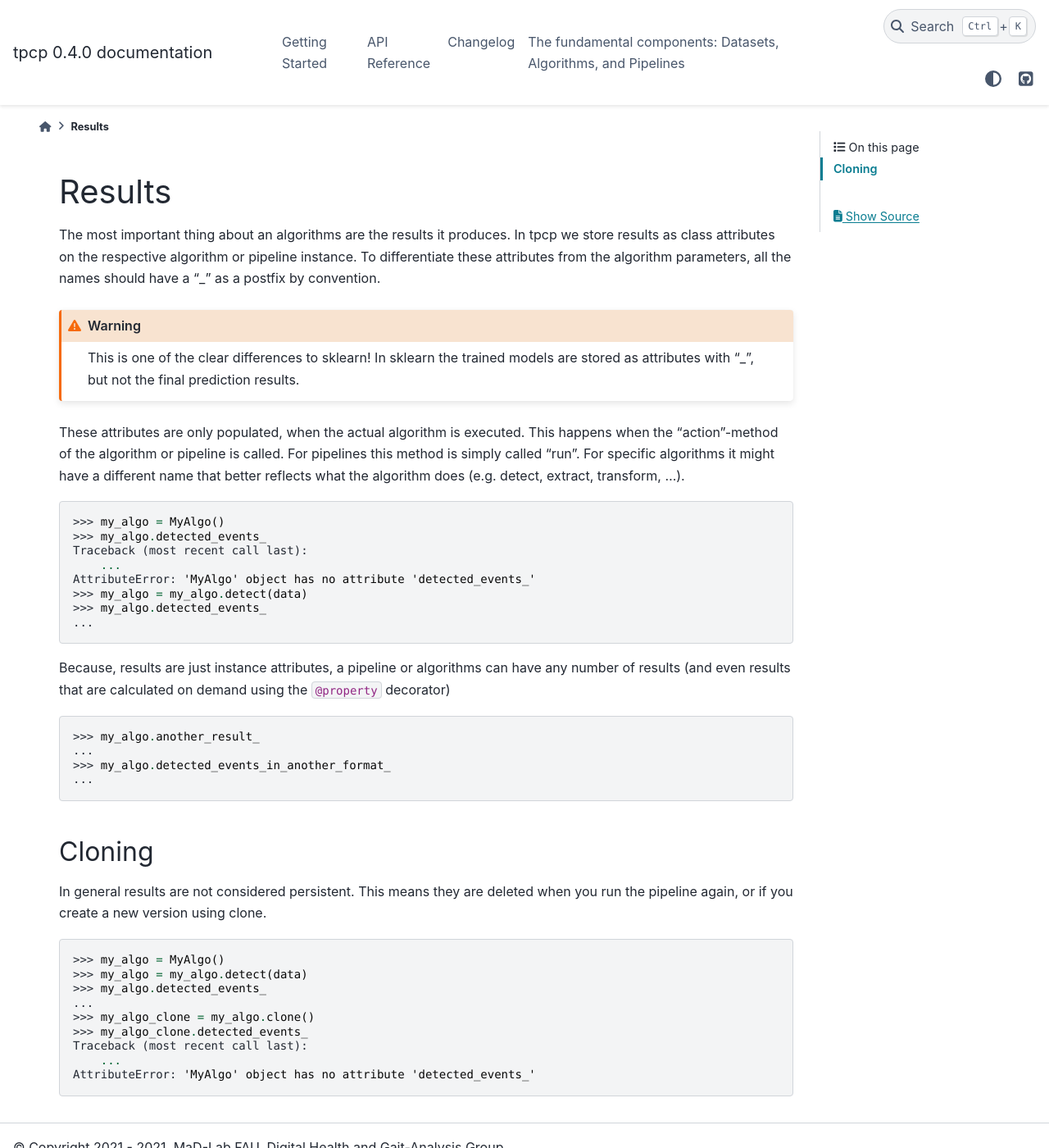
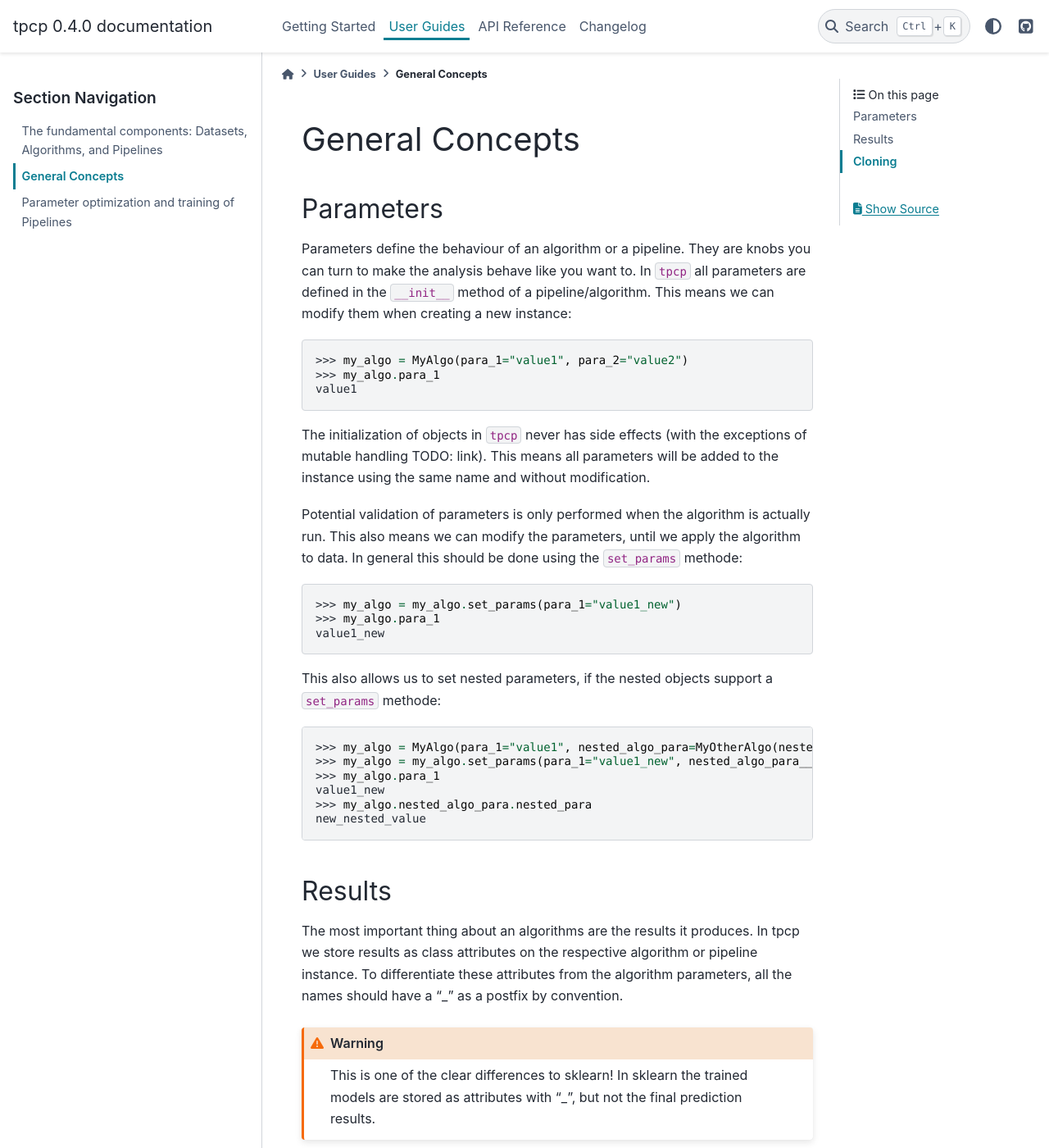
Before and after one commit to mad-lab-fau/tpcp, a Sphinx documentation site: the page built from docs/guides/general_concepts.rst, in a window 1280 px wide and 1400 px high. Shown: the whole window at 82% size. Built offline with Sphinx 7.4.7 and the PyData theme 0.15.4, drawn with Linux system fonts in a browser that asks for light colours; pages that are not in the unit, such as notebooks, are missing from menus.

Commit message:
Restructured the guides

```diff
--- a/docs/guides/introduction/algorithms_pipelines_datasets.rst
+++ b/docs/guides/algorithms_pipelines_datasets.rst
@@ -73,7 +73,7 @@ In tpcp we call this glueing code Pipeline.
     Some pipelines might additionally define a `self_optmize` method that is able to "train" certain input parameters
     based on provided data.
 
-.. figure:: ../../diagrams/algos_simple.svg
+.. figure:: ../diagrams/algos_simple.svg
 
     In a simple case, a single pipeline can interface between all available Datasets and all Algorithms, because they
     share a common interface.
@@ -86,7 +86,7 @@ algorithms.
 This means, you will often end up with multiple pipelines (even within a single project) that connect one data interface
 (that might be shared by multiple datasets) with multiple algorithm interfaces for different types of analysis.
 
-.. figure:: ../../diagrams/algos_complicated.svg
+.. figure:: ../diagrams/algos_complicated.svg
 
    Pipelines act as glueing code for one Dataset interface with one or multiple Algorithm interfaces to perform one
    specific analysis.
--- a/docs/guides/introduction/algorithms_and_pipelines_basics/results.rst
+++ b/docs/guides/general_concepts.rst
@@ -1,5 +1,49 @@
+General Concepts
+================
+
+Parameters
+----------
+
+Parameters define the behaviour of an algorithm or a pipeline.
+They are knobs you can turn to make the analysis behave like you want to.
+In `tpcp` all parameters are defined in the `__init__` method of a pipeline/algorithm.
+This means we can modify them when creating a new instance:
+
+.. code-block:: python
+
+    >>> my_algo = MyAlgo(para_1="value1", para_2="value2")
+    >>> my_algo.para_1
+    value1
+
+The initialization of objects in `tpcp` never has side effects (with the exceptions of mutable handling TODO: link).
+This means all parameters will be added to the instance using the same name and without modification.
+
+Potential validation of parameters is only performed when the algorithm is actually run.
+This also means we can modify the parameters, until we apply the algorithm to data.
+In general this should be done using the `set_params` methode:
+
+.. code-block:: python
+
+    >>> my_algo = my_algo.set_params(para_1="value1_new")
+    >>> my_algo.para_1
+    value1_new
+
+This also allows us to set nested parameters, if the nested objects support a `set_params` methode:
+
+.. code-block:: python
+
+    >>> my_algo = MyAlgo(para_1="value1", nested_algo_para=MyOtherAlgo(nested_para="nested_value"))
+    >>> my_algo = my_algo.set_params(para_1="value1_new", nested_algo_para__nested_para="new_nested_value")
+    >>> my_algo.para_1
+    value1_new
+    >>> my_algo.nested_algo_para.nested_para
+    new_nested_value
+
+
+
+
 Results
-=======
+-------
 
 The most important thing about an algorithms are the results it produces.
 In tpcp we store results as class attributes on the respective algorithm or pipeline instance.
--- /dev/null
+++ b/docs/guides/index.rst
@@ -0,0 +1,32 @@
+===========
+User Guides
+===========
+
+I am new here. What is all of this?
+===================================
+
+.. toctree::
+    :maxdepth: 1
+
+    algorithms_pipelines_datasets
+    general_concepts
+
+Building your analysis
+======================
+
+.. toctree::
+    :maxdepth: 1
+
+    Datasets
+    Algorithms
+    Pipelines
+
+Optimization and Validation
+===========================
+
+.. toctree::
+    :maxdepth: 1
+
+    Opti... what? - A introduction to algorithm optimization and validation
+    Parameter optimization and training of Pipelines <optimization>
+    Validation of algorithms and pipelines
--- a/docs/guides/introduction/algorithms_and_pipelines_basics/index.rst
+++ /dev/null
@@ -1,6 +0,0 @@
-Parameters, Results and Optimization
-====================================
-
-Every data pipeline is defined by the three core concepts of *Parameters*, *Results*, and *Optimization/Training*.
-In `tpcp` the core API is defined around these concepts and it is important to understand them and how handling in
-`tpcp` might differ from other libraries.
--- a/docs/index.rst
+++ b/docs/index.rst
@@ -8,10 +8,10 @@ tpcp Docu Overview
    :caption: Content:
 
    Getting Started <README.md>
+   guides/index.rst
    modules/index.rst
    auto_examples/index.rst
    Changelog <CHANGELOG.md>
-   guides/introduction/algorithms_pipelines_datasets.rst
 
 Indices and tables
 ==================
```
Also changed, not shown: docs/guides/introduction/algorithms_and_pipelines_basics/parameters.rst (deleted, +0 -39 lines), docs/guides/introduction/sklearn_differences.rst (deleted), docs/guides/optimization.rst (renamed from docs/guides/introduction/algorithms_and_pipelines_basics/optimization.rst), docs/guides/sklearn_differences.rst (added).
